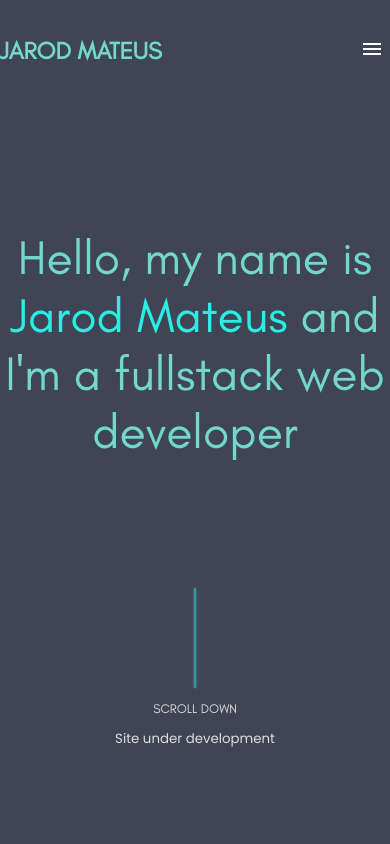
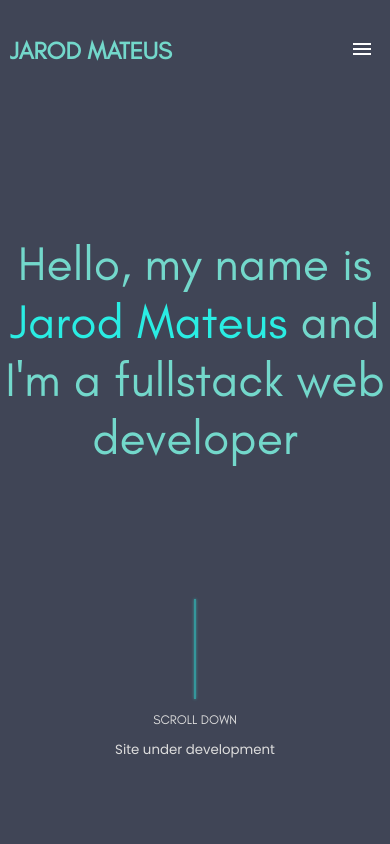
Before and after one commit to jarodsim/jarodmateus, a Next.js app: page / in a window 390 px wide. Shown: the top 844 px of the page. Built offline with nearby package versions, Linux system fonts and the light colour scheme.

Commit message:
styles: alterando cor do menu

```diff
--- a/styles/Home.module.css
+++ b/styles/Home.module.css
@@ -3,7 +3,7 @@
   min-height: 100vh;
   display: flex;
   flex-direction: column;
-  justify-content: initial;
+  justify-content: center;
   align-items: center;
   background-color: #404556;
   font-family: 'GlacialIndifference-Regular', -apple-system, BlinkMacSystemFont, 'Segoe UI', Roboto, Oxygen, Ubuntu, Cantarell, 'Open Sans', 'Helvetica Neue', sans-serif;
@@ -17,6 +17,8 @@
   justify-content: space-between;
   align-items: center;
   color: #73d8cb;
+  position: sticky;
+  top: 0;
 }
 
 .logo{
@@ -57,7 +59,7 @@
 
 .content {
   width: 100%;
-  min-height: 88vh;
+  min-height: 90vh;
   display: flex;
   flex-direction: column;
   justify-content: space-evenly;
@@ -129,6 +131,8 @@
 }
 
 .content_menu_mobile {
+  position: sticky;
+  top: 0;
   width: 100%;
   left: 0;
   min-height: 100vh;
@@ -137,10 +141,7 @@
   justify-content: initial;
   align-items: center;
   z-index: 100;
-  position: absolute;
-  background: #0F2027;
-  background: -webkit-linear-gradient(to right, #2C5364, #203A43, #0F2027);
-  background: linear-gradient(to right, #2C5364, #203A43, #0F2027);
+  background-color: #404556;
   overscroll-behavior: contain;
 }
 
@@ -171,6 +172,11 @@
     flex-direction: column;
     justify-content: initial;
     align-items: center;
+    margin: auto 10px;
+  }
+
+  .logo h1 {
+    margin: auto 10px;
   }
 }
 
--- a/styles/globals.css
+++ b/styles/globals.css
@@ -7,6 +7,7 @@ body {
   margin: 0;
   font-family: 'Lato', -apple-system, BlinkMacSystemFont, Segoe UI, Roboto, Oxygen,
     Ubuntu, Cantarell, Fira Sans, Droid Sans, Helvetica Neue, sans-serif;
+  scroll-behavior: smooth;
 }
 
 a {
```
